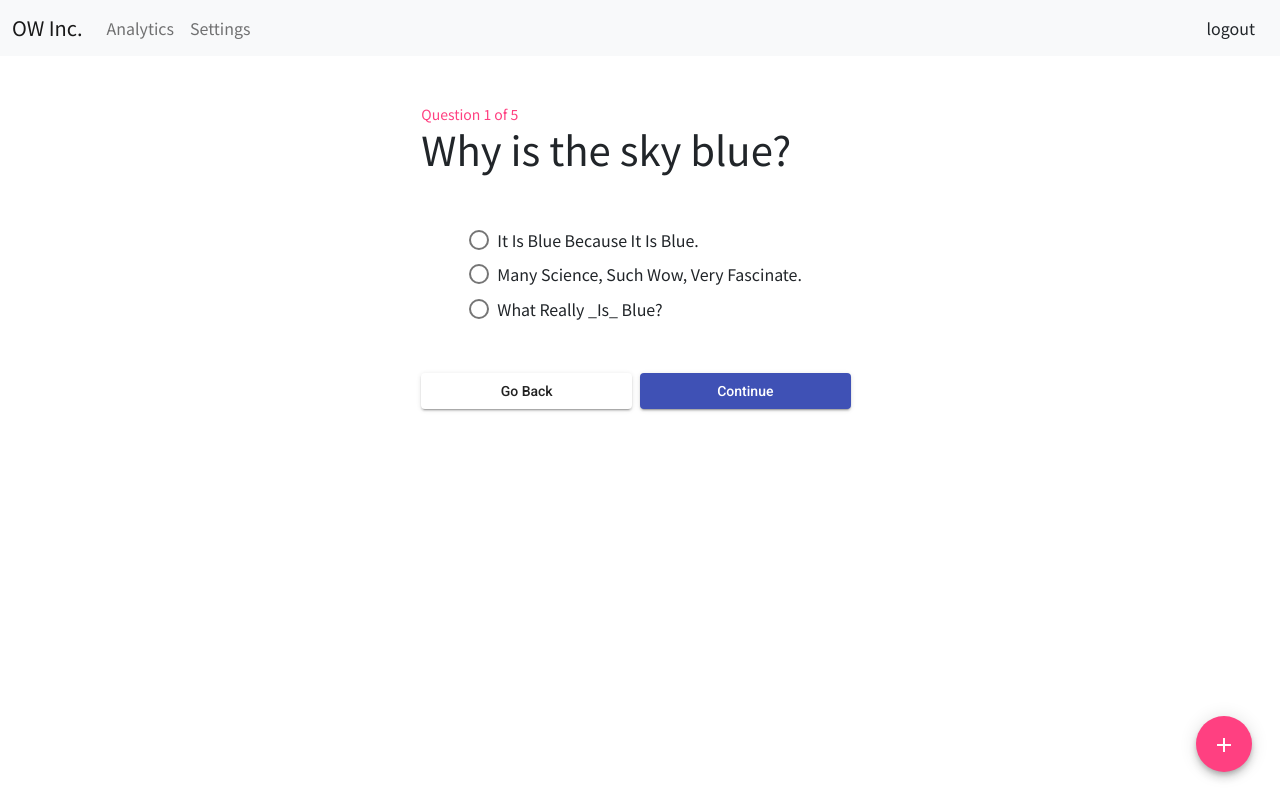
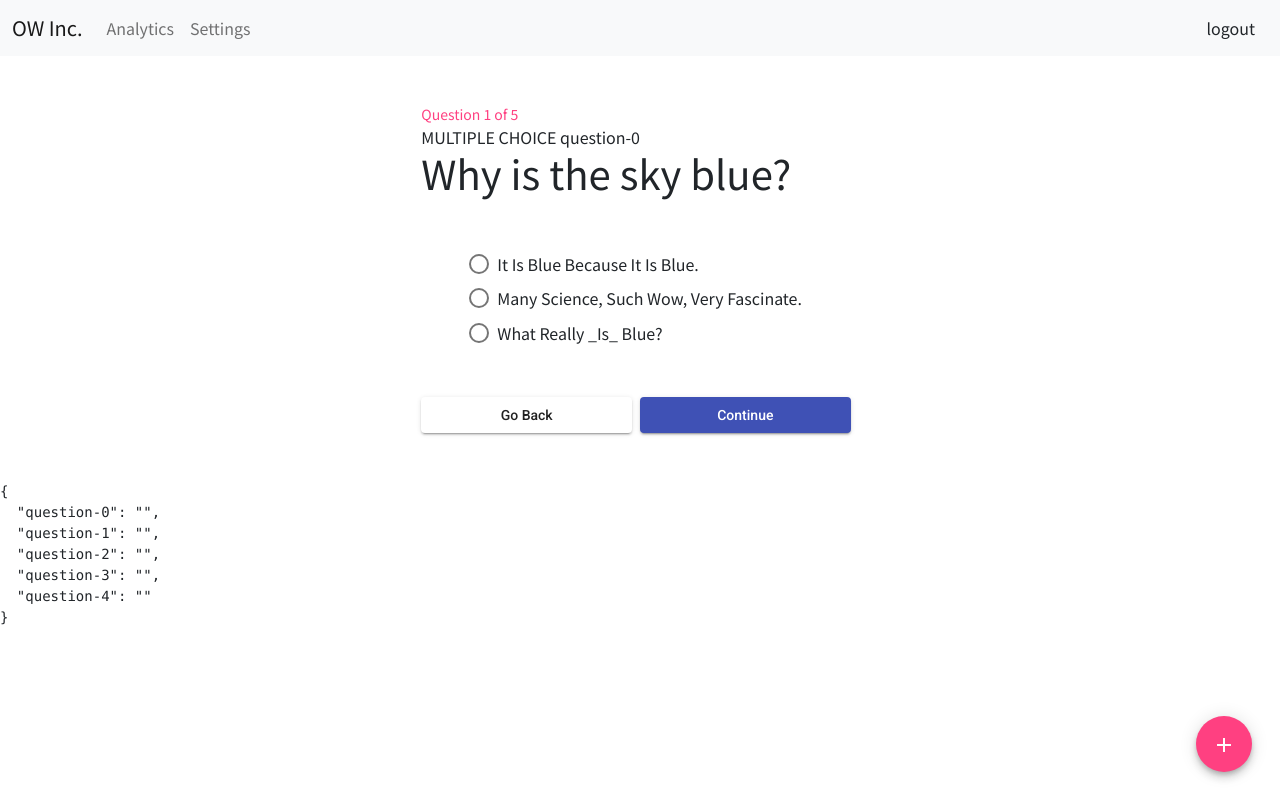
Before and after one commit to alb12-la/overspecified-prototype, an Angular app: page /home/new in a window 1280 px wide. Built offline with nearby package versions, Linux system fonts and the light colour scheme.

Commit message:
basic form implementation

```diff
--- a/src/app/app.module.ts
+++ b/src/app/app.module.ts
@@ -20,6 +20,7 @@ import { MatRadioModule } from '@angular/material/radio';
 
 import { HomeComponent } from './components/home/home.component';
 import { GeneralFormComponent } from './components/general-form/general-form.component';
+import { FormsModule, ReactiveFormsModule } from '@angular/forms';
 
 
 @NgModule({
@@ -39,7 +40,9 @@ import { GeneralFormComponent } from './components/general-form/general-form.com
     MatIconModule,
     MatFormFieldModule,
     MatInputModule,
-    MatRadioModule
+    MatRadioModule,
+    FormsModule,
+    ReactiveFormsModule,
   ],
   providers: [InterviewService],
   bootstrap: [AppComponent]
--- a/src/app/components/general-form/general-form.component.html
+++ b/src/app/components/general-form/general-form.component.html
@@ -1,27 +1,45 @@
 <!-- Multiple Choice -->
-<div class="col-md-5 col-12 p-5 m-auto">
+<div *ngIf="!this.loading" class="col-md-5 col-12 p-5 m-auto">
     <div class="material-pink small">
         Question {{ this.index + 1}} of {{this.questions.length }}
     </div>
 
-    <div *ngIf="this.currentQuestion" class="question-container">
-        <h1>{{ currentQuestion.question }}</h1>
+    <form [formGroup]="interviewForm">
+
+
+        <ng-container [ngSwitch]="this.currentQuestion.getQuestionType()">
+            <ng-container *ngSwitchCase="QuestionTypeEnum.MULTIPLE_CHOICE">
+                MULTIPLE CHOICE {{'question-'+index}}
+                <div class="question-container">
+                    <h1>{{ currentQuestion.getQuestion() }}</h1>
                     <!-- Choices-->
                     <div class="d-flex flex-column m-5"
-            *ngIf="this.currentQuestion.choices && this.currentQuestion.choices.length > 0 ">
-            <mat-radio-button class="tp-radio-button my-1" *ngFor="let option of this.currentQuestion.choices"
-                [value]="option">
+                        *ngIf="this.currentQuestion.getChoices() && this.currentQuestion.getChoices().length > 0 ">
+                        <mat-radio-group [formControl]="interviewForm.get('question-'+ index)"
+                            class="d-flex flex-column">
+                            <mat-radio-button class="tp-radio-button my-1"
+                                *ngFor="let option of this.currentQuestion.getChoices()" [value]="option">
                                 {{option | titlecase }}
                             </mat-radio-button>
+                        </mat-radio-group>
                     </div>
                 </div>
+            </ng-container>
+        </ng-container>
 
-    <div *ngIf="currentQuestion.hint" class="hint small"> {{ currentQuestion.hint }}</div>
+        <div *ngIf="currentQuestion.getHint()" class="hint small"> {{ currentQuestion.getHint() }}</div>
 
         <div class="mt-2">
             <section class="d-flex flex-row">
-            <button  mat-raised-button class="col">Go Back</button>
-            <button  mat-raised-button class="mx-2 col" color="primary" (click)="onContinue()">Continue</button>
+                <button mat-raised-button class="col" (click)="onBack()">Go Back</button>
+                <button mat-raised-button class="mx-2 col" color="primary" (click)="onContinue()">Continue</button>
             </section>
         </div>
+    </form>
 </div>
+
+<pre>
+{{
+    this.interviewForm.getRawValue() | json
+}}
+</pre>
--- a/src/app/components/general-form/general-form.component.ts
+++ b/src/app/components/general-form/general-form.component.ts
@@ -1,5 +1,13 @@
-import { Component, OnInit } from '@angular/core';
-import { InterviewService, QuestionObj, MultipleChoiceQuestion } from 'src/app/services/interview.service';
+import { AfterViewInit, Component, OnInit } from '@angular/core';
+import {
+  InterviewService,
+  QuestionObj,
+  MultipleChoiceQuestion,
+  QuestionTypeEnum,
+  displayQuestion
+} from 'src/app/services/interview.service';
+
+import { FormGroup, AbstractControl, FormBuilder, FormControl, Validators } from '@angular/forms';
 
 @Component({
   selector: 'app-general-form',
@@ -7,21 +15,39 @@ import { InterviewService, QuestionObj, MultipleChoiceQuestion } from 'src/app/s
   styleUrls: ['./general-form.component.scss']
 })
 export class GeneralFormComponent implements OnInit {
-
-  constructor(private interviewService: InterviewService) { }
-  questions: QuestionObj[];
-  currentQuestion: QuestionObj | MultipleChoiceQuestion;
+  interviewForm: FormGroup;
+  QuestionTypeEnum = QuestionTypeEnum;
+  constructor(
+    private interviewService: InterviewService,
+    private fb: FormBuilder,
+  ) { }
+  questions: displayQuestion[];
+  currentQuestion: displayQuestion;
   index = 0;
+  loading = true;
 
   ngOnInit() {
     console.log(this.interviewService.getQuestions());
     this.questions = this.interviewService.getQuestions();
-    this.currentQuestion = this.questions[this.index];
+
+    // Create a form group
+    const group = {};
+    this.questions.forEach((question, index) => {
+      group[`question-${index}`] = new FormControl('', Validators.required);
+    });
+
+    this.interviewForm = new FormGroup(group);
+    this.currentQuestion = this.questions[0];
+    this.loading = false;
   }
-
 
   onContinue() {
     this.index++;
     this.currentQuestion = this.questions[this.index];
   }
+
+  onBack() {
+    this.index--;
+    this.currentQuestion = this.questions[this.index];
+  }
 }
--- a/src/app/services/interview.service.ts
+++ b/src/app/services/interview.service.ts
@@ -58,6 +58,7 @@ export class MultipleChoiceQuestion extends QuestionObj {
   }
 }
 
+export type displayQuestion = QuestionObj & MultipleChoiceQuestion;
 
 @Injectable({
   providedIn: 'root'
@@ -117,7 +118,7 @@ export class InterviewService {
    * Converts raw JSON questions into specialized questions
    * @param jsonObj : raw json object
    */
-  deserializeQuestions(jsonObj: any) {
+  deserializeQuestions(jsonObj: any): any {
     // Input questions
     if (jsonObj.questionType === QuestionTypeEnum.INPUT) {
       console.log('INPUT QUESTION FOUND');
@@ -138,7 +139,7 @@ export class InterviewService {
   }
 
   getQuestions() {
-    const typedQuestions: QuestionObj[] = [];
+    const typedQuestions: displayQuestion[] = [];
     this.mockQuestions.forEach(obj => {
       typedQuestions.push(this.deserializeQuestions(obj));
     });
```
Lines whose indentation alone changed are shown as unchanged.
